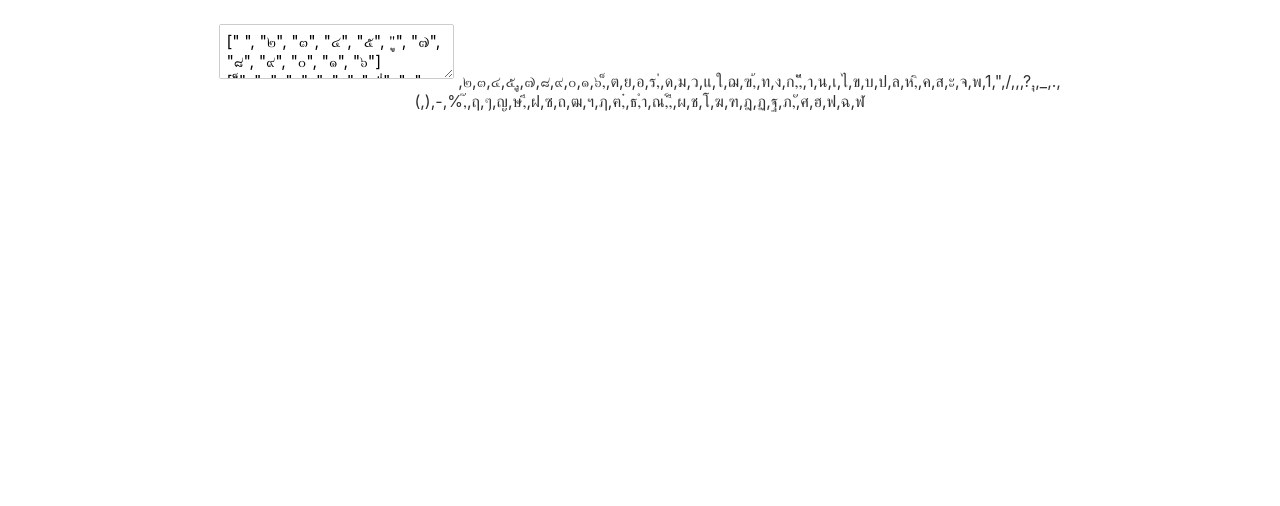
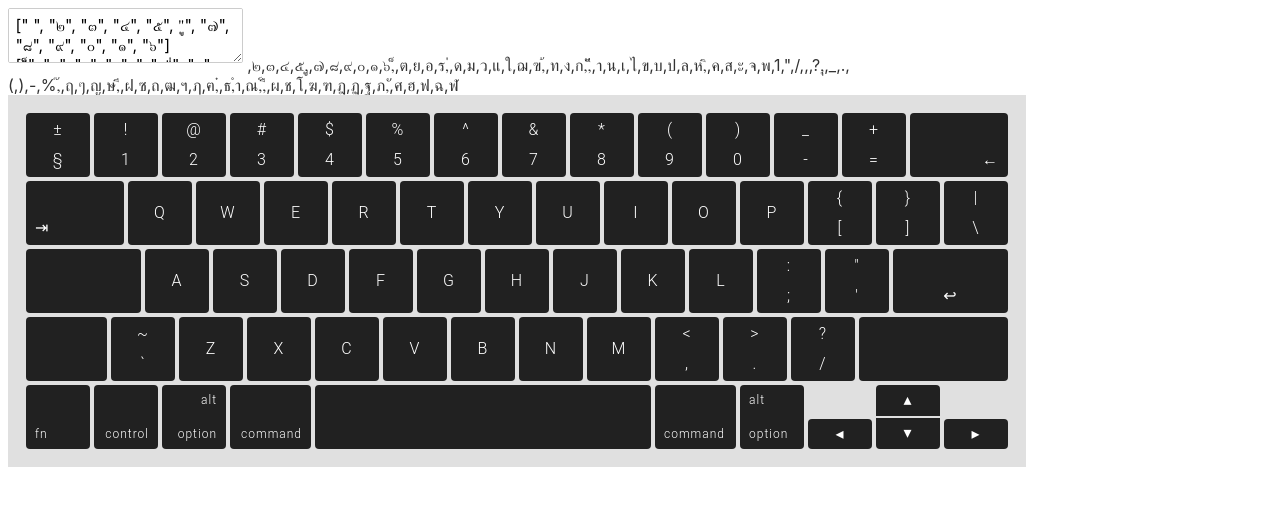
Before and after one commit to Manoonchai/carpalx-th, a Svelte app in the folder web/: page / in a window 1280 px wide. Shown: the top 506 px of the page. Built offline with nearby package versions, Linux system fonts and the light colour scheme.

Commit message:
:sparkles: (web): Render keyboard

```diff
--- a/web/src/App.svelte
+++ b/web/src/App.svelte
@@ -30,26 +30,171 @@
   <textarea bind:value={layout}></textarea>
   <!-- {layout} -->
   {layoutData}
+  <div class="keyboard-container">
+    <div class="keyboard">
+      <!-- First row -->
+      <div class="key">
+        <div class="key__top">±</div>
+        <div class="key__bottom">§</div>
+      </div>
+      <div class="key">
+        <div class="key__top">!</div>
+        <div class="key__bottom">1</div>
+      </div>
+      <div class="key">
+        <div class="key__top">@</div>
+        <div class="key__bottom">2</div>
+      </div>
+      <div class="key">
+        <div class="key__top">#</div>
+        <div class="key__bottom">3</div>
+      </div>
+      <div class="key">
+        <div class="key__top">$</div>
+        <div class="key__bottom">4</div>
+      </div>
+      <div class="key">
+        <div class="key__top">%</div>
+        <div class="key__bottom">5</div>
+      </div>
+      <div class="key">
+        <div class="key__top">^</div>
+        <div class="key__bottom">6</div>
+      </div>
+      <div class="key">
+        <div class="key__top">&amp;</div>
+        <div class="key__bottom">7</div>
+      </div>
+      <div class="key">
+        <div class="key__top">*</div>
+        <div class="key__bottom">8</div>
+      </div>
+      <div class="key">
+        <div class="key__top">(</div>
+        <div class="key__bottom">9</div>
+      </div>
+      <div class="key">
+        <div class="key__top">)</div>
+        <div class="key__bottom">0</div>
+      </div>
+      <div class="key">
+        <div class="key__top">_</div>
+        <div class="key__bottom">-</div>
+      </div>
+      <div class="key">
+        <div class="key__top">+</div>
+        <div class="key__bottom">=</div>
+      </div>
+      <div class="key is-backspace">
+        <div class="key__bottom">&larr;</div>
+      </div>
+      <!-- Second row -->
+      <div class="key is-tab">
+        <div class="key__bottom">&rarrb;</div>
+      </div>
+      <div class="key">Q</div>
+      <div class="key">W</div>
+      <div class="key">E</div>
+      <div class="key">R</div>
+      <div class="key">T</div>
+      <div class="key">Y</div>
+      <div class="key">U</div>
+      <div class="key">I</div>
+      <div class="key">O</div>
+      <div class="key">P</div>
+      <div class="key">
+        <div class="key__top">{"{"}</div>
+        <div class="key__bottom">[</div>
+      </div>
+      <div class="key">
+        <div class="key__top">{"}"}</div>
+        <div class="key__bottom">]</div>
+      </div>
+
+      <div class="key">
+        <div class="key__top">|</div>
+        <div class="key__bottom">\</div>
+      </div>
+      <!-- Third row -->
+      <div class="key is-capslock"></div>
+      <div class="key">A</div>
+      <div class="key">S</div>
+      <div class="key">D</div>
+      <div class="key">F</div>
+      <div class="key">G</div>
+      <div class="key">H</div>
+      <div class="key">J</div>
+      <div class="key">K</div>
+      <div class="key">L</div>
+      <div class="key">
+        <div class="key__top">:</div>
+        <div class="key__bottom">;</div>
+      </div>
+      <div class="key">
+        <div class="key__top">"</div>
+        <div class="key__bottom">'</div>
+      </div>
+      <div class="key is-enter">
+        <div class="key__top"></div>
+        <div class="key__bottom">&larrhk;</div>
+      </div>
+      <!-- Fourth row -->
+      <div class="key is-shift-left"></div>
+      <div class="key">
+        <div class="key__top">~</div>
+        <div class="key__bottom">`</div>
+      </div>
+      <div class="key">Z</div>
+      <div class="key">X</div>
+      <div class="key">C</div>
+      <div class="key">V</div>
+      <div class="key">B</div>
+      <div class="key">N</div>
+      <div class="key">M</div>
+      <div class="key">
+        <div class="key__top">&lt;</div>
+        <div class="key__bottom">,</div>
+      </div>
+      <div class="key">
+        <div class="key__top">&gt;</div>
+        <div class="key__bottom">.</div>
+      </div>
+      <div class="key">
+        <div class="key__top">?</div>
+        <div class="key__bottom">/</div>
+      </div>
+      <div class="key is-shift-right"></div>
+      <!-- Fifth row -->
+      <div class="key is-left">
+        <div class="key__bottom">fn</div>
+      </div>
+      <div class="key is-right">
+        <div class="key__bottom">control</div>
+      </div>
+      <div class="key is-right">
+        <div class="key__top">alt</div>
+        <div class="key__bottom">option</div>
+      </div>
+      <div class="key is-command is-right">
+        <div class="key__bottom">command</div>
+      </div>
+      <div class="key is-space"></div>
+      <div class="key is-command is-left">
+        <div class="key__bottom">command</div>
+      </div>
+      <div class="key is-left">
+        <div class="key__top">alt</div>
+        <div class="key__bottom">option</div>
+      </div>
+      <div class="key is-arrow-left">&ltrif;</div>
+      <div class="key is-arrow-up">&utrif;</div>
+      <div class="key is-arrow-down">&dtrif;</div>
+      <div class="key is-arrow-right">&rtrif;</div>
+    </div>
+  </div>
+
 </main>
 
-<style>
-	main {
-		text-align: center;
-		padding: 1em;
-		max-width: 240px;
-		margin: 0 auto;
-	}
-
-	h1 {
-		color: #ff3e00;
-		text-transform: uppercase;
-		font-size: 4em;
-		font-weight: 100;
-	}
-
-	@media (min-width: 640px) {
-		main {
-			max-width: none;
-		}
-	}
+<style lang="scss">
+  @import "./styles.scss"
 </style>
--- /dev/null
+++ b/web/src/styles.scss
@@ -0,0 +1,150 @@
+$color-black: #000;
+$color-white: #fff;
+
+$color-key: mix($color-black, $color-white, 87%);
+$color-keyboard: mix($color-black, $color-white, 12%);
+$color-text: $color-white;
+
+$key-radius: 4px;
+$key-size: 64px;
+$key-gutter: 4px;
+$key-spacing-horizontal: 9px;
+$key-spacing-vertical: 5px;
+$keyboard-spacing: 16px;
+
+.keyboard-container {
+  display: flex;
+}
+.keyboard {
+  background-color: $color-keyboard;
+  color: $color-text;
+  display: grid;
+  font-family: "Roboto", sans-serif;
+  font-size: 16px;
+  font-weight: 300;
+  grid-template-columns: repeat(58, ($key-size + $key-gutter) / 4);
+  grid-template-rows: repeat(10, ($key-size + $key-gutter) / 2);
+  justify-content: center;
+  letter-spacing: 1px;
+  line-height: 24px;
+  padding: $keyboard-spacing;
+  transform-origin: top left;
+}
+.key {
+  align-items: center;
+  background-color: $color-key;
+  border-radius: $key-radius;
+  cursor: pointer;
+  display: flex;
+  flex-direction: column;
+  grid-column-end: span 4;
+  grid-row-end: span 2;
+  grid-template-columns: repeat(2, $key-size / 2);
+  grid-template-rows: repeat(2, $key-size / 2);
+  justify-content: center;
+  padding: $key-spacing-vertical $key-spacing-horizontal;
+  margin: $key-gutter / 2;
+  &.is-arrow-left,
+  &.is-arrow-right,
+  &.is-arrow-down,
+  &.is-arrow-up {
+    grid-column-start: 51;
+    grid-row-end: span 1;
+  }
+  &.is-arrow-down {
+    border-radius: 0 0 $key-radius $key-radius;
+    grid-row-start: 10;
+    margin-top: $key-gutter / 4;
+  }
+  &.is-arrow-up {
+    border-radius: $key-radius $key-radius 0 0;
+    grid-row-start: 9;
+    margin-bottom: $key-gutter / 4;
+  }
+  &.is-arrow-left {
+    grid-row-start: 10;
+    grid-column-start: 51 - 4;
+  }
+  &.is-arrow-right {
+    grid-row-start: 10;
+    grid-column-start: 51 + 4;
+  }
+
+  &.is-backspace,
+  &.is-tab {
+    grid-column-end: span 6;
+  }
+  &.is-backspace {
+    align-items: flex-end;
+  }
+  &.is-capslock {
+    grid-column-end: span 7;
+  }
+  &.is-command,
+  &.is-shift-left {
+    grid-column-end: span 5;
+  }
+  &.is-enter {
+    grid-column-end: span 7;
+    // border-radius: 0 $key-radius $key-radius $key-radius;
+    // grid-column-start: 56;
+    // grid-column-end: span 3;
+    // grid-row-end: span 4;
+    // position: relative;
+    // &::before,
+    // &::after {
+    //   content: "";
+    //   position: absolute;
+    // }
+    // &::before {
+    //   background-color: $color-key;
+    //   border-radius: $key-radius 0 0 $key-radius;
+    //   height: $key-size;
+    //   left: -$key-size / 4;
+    //   top: 0;
+    //   width: $key-size / 4;
+    // }
+    // &::after {
+    //   border-top-right-radius: $key-radius;
+    //   box-shadow: -$key-gutter $key-gutter 0 0 $color-key inset;
+    //   cursor: default;
+    //   height: $key-gutter * 2;
+    //   left: -$key-gutter;
+    //   top: $key-size - $key-gutter;
+    //   width: $key-gutter * 2;
+    // }
+    // .key__top {
+    //   height: $key-size - ($key-spacing-vertical * 2);
+    // }
+  }
+  &.is-left,
+  &.is-right {
+    font-size: 12px;
+    justify-content: space-between;
+    line-height: 20px;
+  }
+  &.is-left {
+    align-items: flex-start;
+  }
+  &.is-right {
+    align-items: flex-end;
+  }
+  &.is-shift-right {
+    grid-column-end: span 9;
+  }
+  &.is-space {
+    grid-column-end: span 20;
+  }
+  &.is-tab {
+    align-items: flex-start;
+  }
+}
+.key__bottom,
+.key__top {
+  display: flex;
+  flex-direction: column;
+  justify-content: flex-end;
+}
+.key__bottom {
+  flex-grow: 1;
+}
```
Also changed, not shown: web/package.json (+5 -4 lines), 1 other file (tests, documents, lock files or other folders).
